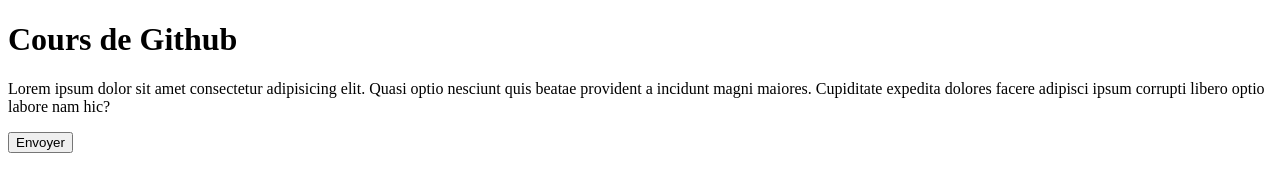
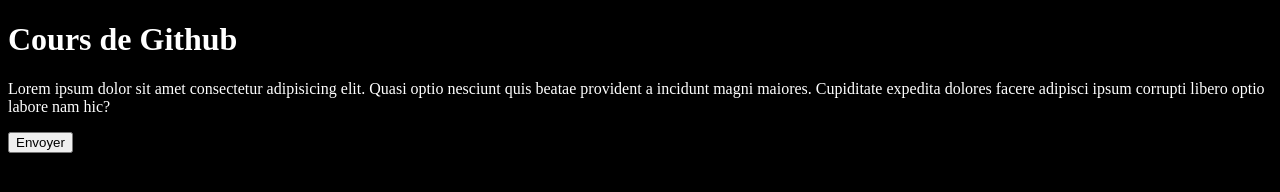
Before and after one commit to CJ-JC/Test, a plain HTML site: page test.html in a window 1280 px wide. Drawn offline with Linux system fonts and the light colour scheme.

Commit message:
style css

```diff
--- a/test.html
+++ b/test.html
@@ -7,6 +7,12 @@
     <meta name="viewport" content="width=device-width, initial-scale=1.0">
     <title>Document</title>
 </head>
+<style>
+    body {
+        background-color: #000;
+        color: #fff;
+    }
+</style>
 
 <body>
     <h1>Cours de Github</h1>
```
